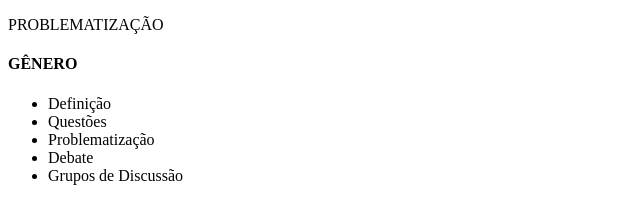
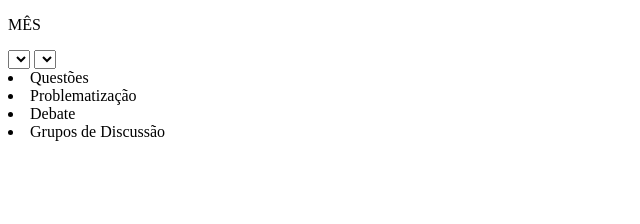
Before and after one commit to Gahbee/Gahbee.github.io, a plain HTML site: page problematizacao.html in a window 1280 px wide. Shown: the whole page, without its empty margins (0-640 px from the left). Drawn offline with Linux system fonts and the light colour scheme.

Commit message:
Teste Alteração Lista_livros2018

```diff
--- a/problematizacao.html
+++ b/problematizacao.html
@@ -1,16 +1,14 @@
 <!DOCTYPE html>
 <html>
   <head>
-    <title> NEWSLETTER - DIVERSIDADE </title>
+    <title> LIVROS 2018</title>
     <meta name="author" content="Gabriela Boni" />
-    <meta name="description" content="Newsletter sobre Diversidade" />
+    <meta name="description" content="Arquivo de fichamentos de livros" />
   </head>
   <body>
-
-    <p> PROBLEMATIZAÇÃO </p>
-      <h4> GÊNERO </h4>
-        <ul>
-          <li> Definição </li>
+    <p> MÊS </p>
+        <select> Janeiro </select>
+        <select> Fevereiro </select>
           <li> Questões </li>
           <li> Problematização </li>
           <li> Debate </li>
```
